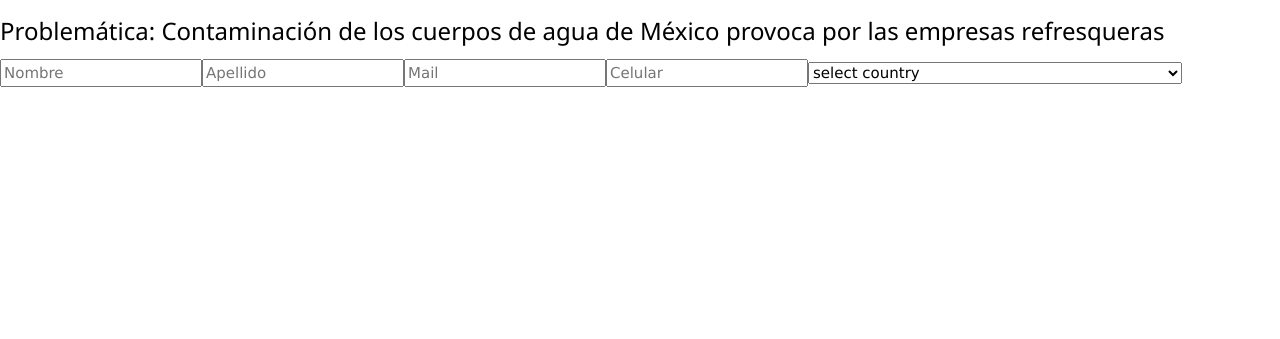
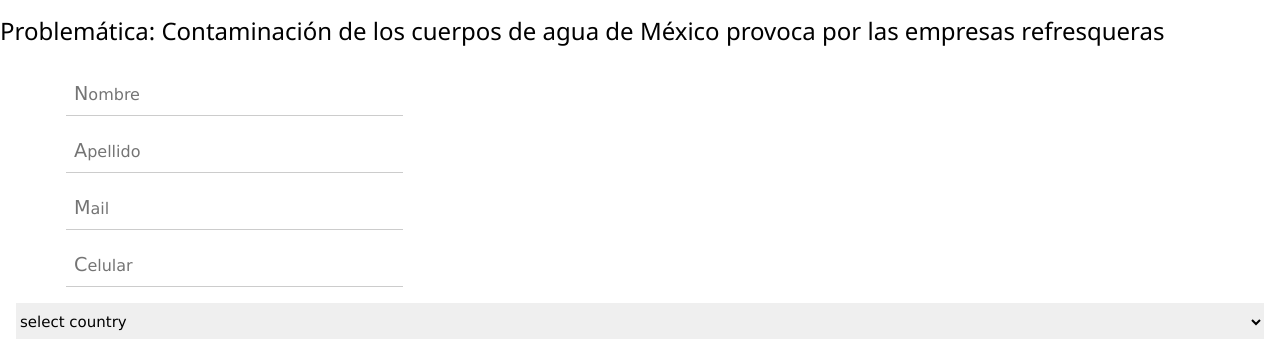
Before and after one commit to GeovannyHDZ/HacktheOcean_Axolonautas, a Vue app: page / in a window 1280 px wide. Shown: the part 595-934 px from the top of the page. Before the commit the page ends 800 px from the top, so only its background shows below. Built offline with nearby package versions, Linux system fonts and the light colour scheme.

Commit message:
Update Firmas.vue

```diff
--- a/src/components/Firmas.vue
+++ b/src/components/Firmas.vue
@@ -1,14 +1,24 @@
 <script></script>
 
 <template>
+
     <h1 class="Title">Firma esta petición para apoyar</h1>
     <h3 class="Subtitle">Problemática: Contaminación de los cuerpos de agua de México provoca por las empresas refresqueras</h3>
-    <input type="text" placeholder="Nombre">
-    <input type="text" placeholder="Apellido">
-    <input type="email" placeholder="Mail">
-    <input type="tel" placeholder="Celular">
-    <select name="Paises" id="paises">
-        <option>select country</option>
+    <form action="" class="w3-container">
+        <p>
+            <input type="text" placeholder="Nombre" class="w3-input">
+        </p>
+        <p>
+            <input type="text" placeholder="Apellido" class="w3-input">
+        </p>
+        <p>
+            <input type="email" placeholder="Mail" class="w3-input">
+        </p>
+        <p>
+            <input type="tel" placeholder="Celular" class="w3-input">
+        </p>
+        <select name="Paises" id="paises" class="w3-select">
+            <option disabled selected>select country</option>
             <option value="AF">Afghanistan</option>
             <option value="AX">Aland Islands</option>
             <option value="AL">Albania</option>
@@ -262,6 +272,7 @@
             <option value="ZM">Zambia</option>
             <option value="ZW">Zimbabwe</option>
         </select>
+     </form>
 
 
 </template>
```
Lines whose indentation alone changed are shown as unchanged.
